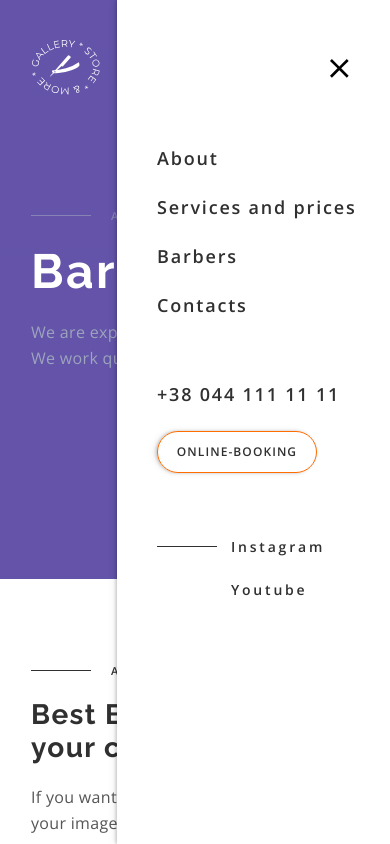
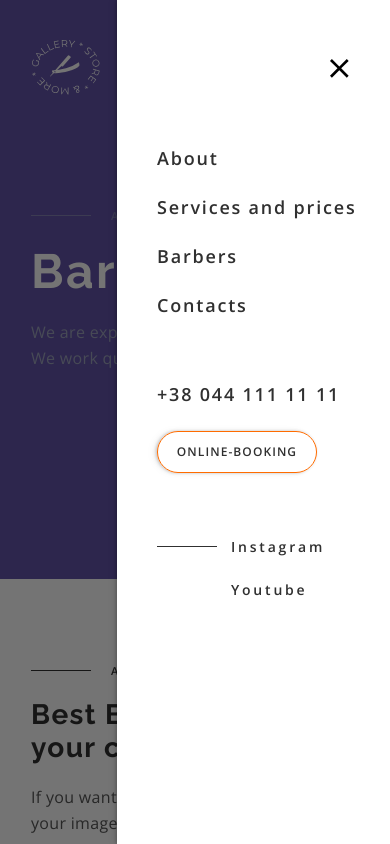
Before and after one commit to NMarkhotsky/barbershop, a plain HTML site: page index.html in a window 390 px wide. Both pictures are taken after a click on the button 339 px from the left and 67 px from the top of the page. Shown: the top 844 px of the page. Drawn offline with nearby package versions, Linux system fonts and the light colour scheme.

Commit message:
fix-mobile-menu

```diff
--- a/index.html
+++ b/index.html
@@ -35,6 +35,7 @@
           </button>
         </div>
 
+        <div class="backdrop is-hidden" id="backdrop">
           <div class="menu-container js-menu-container" id="mobile-menu">
             <button type="button" class="btn-open js-close-menu">
               <svg width="40" height="40">
@@ -53,7 +54,9 @@
                   <a href="#about" class="site-nav__link">About</a>
                 </li>
                 <li class="site-nav__item">
-                <a href="#prices" class="site-nav__link">Services and prices</a>
+                  <a href="#prices" class="site-nav__link"
+                    >Services and prices</a
+                  >
                 </li>
                 <li class="site-nav__item">
                   <a href="#barbers" class="site-nav__link">Barbers</a>
@@ -82,6 +85,7 @@
                   <a href="#" class="soc__link">Youtube</a>
                 </li>
               </ul>
+            </div>
           </div>
         </div>
       </div>
--- a/js/index.js
+++ b/js/index.js
@@ -3,6 +3,7 @@ const refs = {
   openMenuBtn: document.querySelector('.js-open-menu'),
   closeMenuBtn: document.querySelector('.js-close-menu'),
   ancors: document.querySelectorAll('a[href*="#"]'),
+  backdrop: document.getElementById('backdrop'),
 };
 
 refs.openMenuBtn.addEventListener('click', onMenuToggle);
@@ -10,7 +11,10 @@ refs.closeMenuBtn.addEventListener('click', onMenuToggle);
 
 function onMenuToggle() {
   refs.mobileMenu.classList.toggle('is-open');
-  document.body.style.overflow === ''
+  refs.backdrop.classList.toggle('is-hidden');
+
+  document.body.style.overflow === '' ||
+  document.body.style.overflow === 'visible'
     ? (document.body.style.overflow = 'hidden')
     : (document.body.style.overflow = '');
 }
@@ -18,12 +22,15 @@ function onMenuToggle() {
 for (const ancor of refs.ancors) {
   ancor.addEventListener('click', function (event) {
     event.preventDefault();
+
     const blockID = ancor.getAttribute('href');
     document.querySelector('' + blockID).scrollIntoView({
       behavior: 'smooth',
       block: 'start',
     });
     if (refs.mobileMenu.classList.contains('is-open')) {
+      refs.backdrop.classList.toggle('is-hidden');
+
       refs.mobileMenu.classList.remove('is-open');
       document.body.style.overflow = 'visible';
     }
--- a/sass/components/_header.scss
+++ b/sass/components/_header.scss
@@ -87,6 +87,32 @@
   .menu-container.is-open {
     transform: translateX(0);
   }
+}
+
+.backdrop {
+  position: fixed;
+  top: 0;
+  left: 0;
+
+  display: flex;
+  justify-content: center;
+  align-items: center;
+  width: 100%;
+  height: 100%;
+  padding: 15px;
+
+  z-index: 998;
+
+  background-color: rgba(0, 0, 0, 0.545);
+
+  opacity: 1;
+
+  transition: opacity 250ms cubic-bezier(0.4, 0, 0.2, 1);
+}
+
+.is-hidden {
+  opacity: 0;
+  pointer-events: none;
 }
 
 .menu-container {
@@ -244,7 +270,7 @@
   margin-left: 40px;
 
   &::before {
-    content: "";
+    content: '';
     position: absolute;
     top: 9px;
     left: 0;
```
Also changed, not shown: css/main.css, css/main.min.css, 2 other files. Lines whose indentation alone changed are shown as unchanged.
